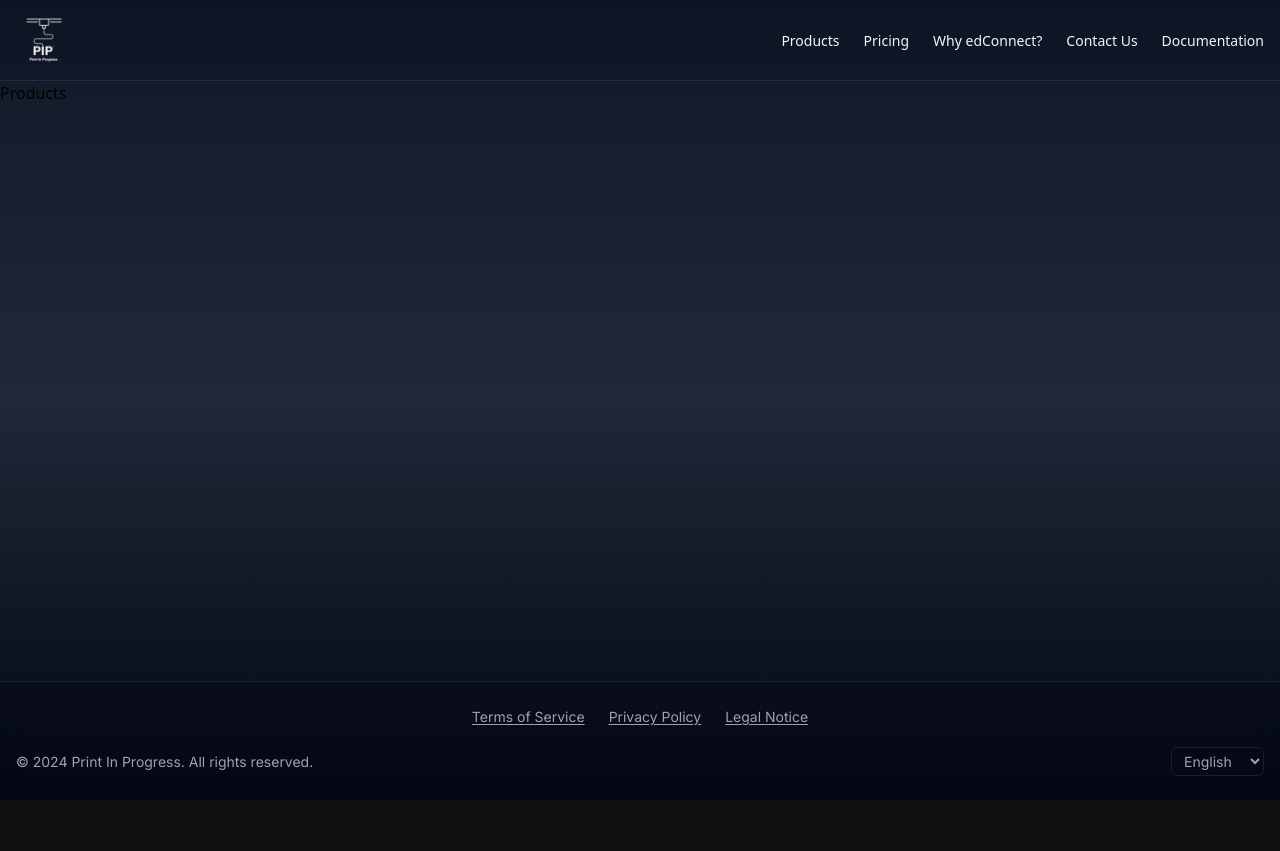
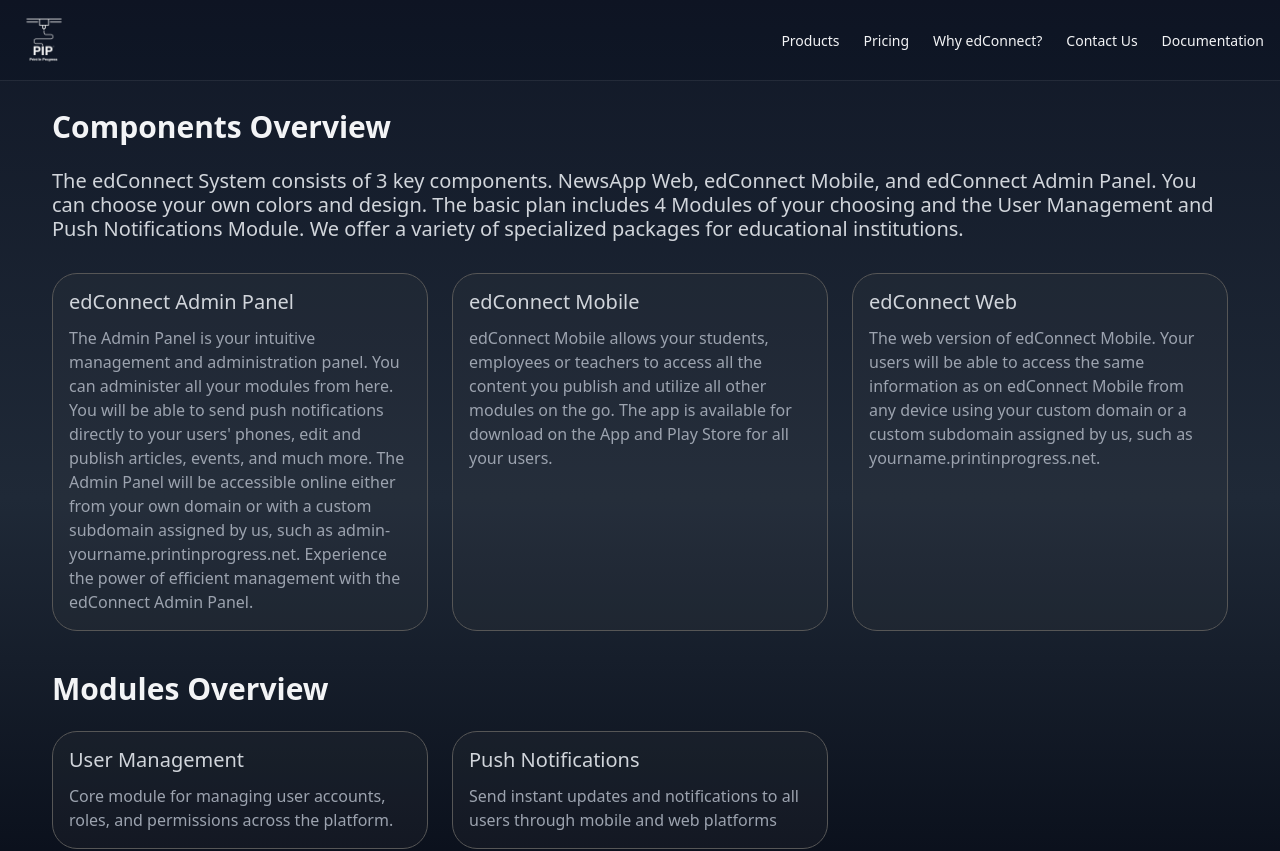
Before and after one commit to Print-In-Progress/PrintInProgress_Homepage, a React (Vite) app: page /products in a window 1280 px wide. Shown: the top 851 px of the page. Before the commit the page ends 800 px from the top, so only its background shows below. Built offline with nearby package versions, Linux system fonts and the light colour scheme.

Commit message:
Products Page

```diff
--- a/src/components/cards/GlassCard.jsx
+++ b/src/components/cards/GlassCard.jsx
@@ -2,7 +2,7 @@ import React from "react";
 
 const GlassCard = ({ heading, text }) => {
   return (
-    <div className="flex h-full w-80 flex-col gap-3 rounded-[25px] border border-gray-outline bg-gray-outline bg-opacity-10 p-4">
+    <div className="flex h-full w-full flex-col gap-3 rounded-[25px] border border-gray-outline bg-gray-outline bg-opacity-10 p-4">
       <h3 className="text-headline text-gray-headline">{heading}</h3>
       <p className="text-body text-gray-body">{text}</p>
     </div>
--- a/src/pages/Home.jsx
+++ b/src/pages/Home.jsx
@@ -5,8 +5,27 @@ import GlassCard from "../components/cards/GlassCard";
 
 const Home = () => {
   const navigate = useNavigate();
+
+  const benefits = [
+    {
+      title: "Intuitive",
+      description:
+        "Effortless to navigate and adaptable to your school’s needs, edConnect minimizes setup time with smart automation. Spend less time on tech, and more time on what matters most— supporting students.",
+    },
+    {
+      title: "Connected",
+      description:
+        "With a unified system for Extracurricular and learning management, edConnect empowers educators and students to access everything they need, saving time and reducing complexity.",
+    },
+    {
+      title: "Engaging",
+      description:
+        "edConnect keeps students engaged and fosters school spirit.",
+    },
+  ];
+
   return (
-    <div className="flex flex-col gap-10 px-3 py-2">
+    <div className="mb-5 flex flex-col gap-10 px-3 py-2">
       <HeroElement />
 
       <span className="flex w-full flex-row justify-center">
@@ -18,29 +37,25 @@ const Home = () => {
         </button>
       </span>
 
-      <p className="w-full max-w-7xl px-10 text-body text-gray-headline sm:text-headline">
+      <p className="mx-auto w-full max-w-7xl px-10 text-body text-gray-headline sm:text-headline">
         The edConnect System gets publication, communication and data sharing
         within your school, school newspaper or university to the next level,
         making it interactive and more efficient than ever before. For
         institutions or districts, with unique requirements, we also offer the
         option to develop a fully customized system built on the edConnect
-        platform, tailored to meet your specific needs and objectives
+        platform, tailored to meet your specific needs and objectives.
       </p>
 
-      <section className="flex w-full flex-row justify-center">
-        <span className="grid w-fit grid-rows-1 justify-center gap-5 md:grid-cols-2 lg:grid-cols-3">
-          <GlassCard
-            heading="Intuitive"
-            text="Effortless to navigate and adaptable to your school’s needs, edConnect minimizes setup time with smart automation. Spend less time on tech, and more time on what matters most - supporting students."
-          />
-          <GlassCard
-            heading="Connected"
-            text="With a unified system for Extracurricular and learning management, edConnect empowers educators and students to access everything they need, saving time and reducing complexity."
-          />
-          <GlassCard
-            heading="Engaging"
-            text="edConnect keeps students engaged and fosters school spirit."
-          />
+      {/* Benifit Cards Grid */}
+      <section className="mx-auto w-full max-w-7xl items-center justify-center px-10">
+        <span className="grid w-fit grid-rows-1 justify-center gap-5 sm:grid-cols-2 md:grid-cols-3">
+          {benefits.map((benefit, index) => (
+            <GlassCard
+              key={index}
+              heading={benefit.title}
+              text={benefit.description}
+            />
+          ))}
         </span>
       </section>
     </div>
--- a/src/pages/Products.jsx
+++ b/src/pages/Products.jsx
@@ -1,7 +1,88 @@
 import React from "react";
+import GlassCard from "../components/cards/GlassCard";
+import { useNavigate } from "react-router-dom";
 
 const Products = () => {
-  return <div>Products</div>;
+  const navigate = useNavigate();
+
+  const components = [
+    {
+      title: "edConnect Admin Panel",
+      description:
+        "The Admin Panel is your intuitive management and administration panel. You can administer all your modules from here. You will be able to send push notifications directly to your users' phones, edit and publish articles, events, and much more. The Admin Panel will be accessible online either from your own domain or with a custom subdomain assigned by us, such as admin-yourname.printinprogress.net. Experience the power of efficient management with the edConnect Admin Panel.",
+    },
+    {
+      title: "edConnect Mobile",
+      description:
+        "edConnect Mobile allows your students, employees or teachers to access all the content you publish and utilize all other modules on the go. The app is available for download on the App and Play Store for all your users.",
+    },
+    {
+      title: "edConnect Web",
+      description:
+        "The web version of edConnect Mobile. Your users will be able to access the same information as on edConnect Mobile from any device using your custom domain or a custom subdomain assigned by us, such as yourname.printinprogress.net.",
+    },
+  ];
+
+  // Placeholder for Modules
+  const modules = [
+    {
+      title: "User Management",
+      description:
+        "Core module for managing user accounts, roles, and permissions across the platform.",
+    },
+    {
+      title: "Push Notifications",
+      description:
+        "Send instant updates and notifications to all users through mobile and web platforms",
+    },
+  ];
+
+  return (
+    <div className="mb-5 mt-5 flex flex-col gap-10 px-3 py-2">
+      {/* Components Overview Section */}
+      <section className="mx-auto w-full max-w-7xl px-10">
+        <h1 className="mb-6 text-display-md text-gray-display">
+          Components Overview
+        </h1>
+        <p className="mb-8 text-body text-gray-headline sm:text-headline">
+          The edConnect System consists of 3 key components. NewsApp Web,
+          edConnect Mobile, and edConnect Admin Panel. You can choose your own
+          colors and design. The basic plan includes 4 Modules of your choosing
+          and the User Management and Push Notifications Module. We offer a
+          variety of specialized packages for educational institutions.
+        </p>
+
+        {/* Components Grid */}
+        <div className="grid gap-6 md:grid-cols-2 lg:grid-cols-3">
+          {components.map((component, index) => (
+            <GlassCard
+              key={index}
+              heading={component.title}
+              text={component.description}
+            />
+          ))}
+        </div>
+      </section>
+
+      {/* Modules Section */}
+      <section className="mx-auto w-full max-w-7xl px-10">
+        <h2 className="mb-6 text-display-md text-gray-display">
+          Modules Overview
+        </h2>
+
+        {/* Modules Grid */}
+        <div className="grid gap-6 md:grid-cols-2 lg:grid-cols-3">
+          {modules.map((module, index) => (
+            <GlassCard
+              key={index}
+              heading={module.title}
+              text={module.description}
+            />
+          ))}
+        </div>
+      </section>
+    </div>
+  );
 };
 
 export default Products;
```
